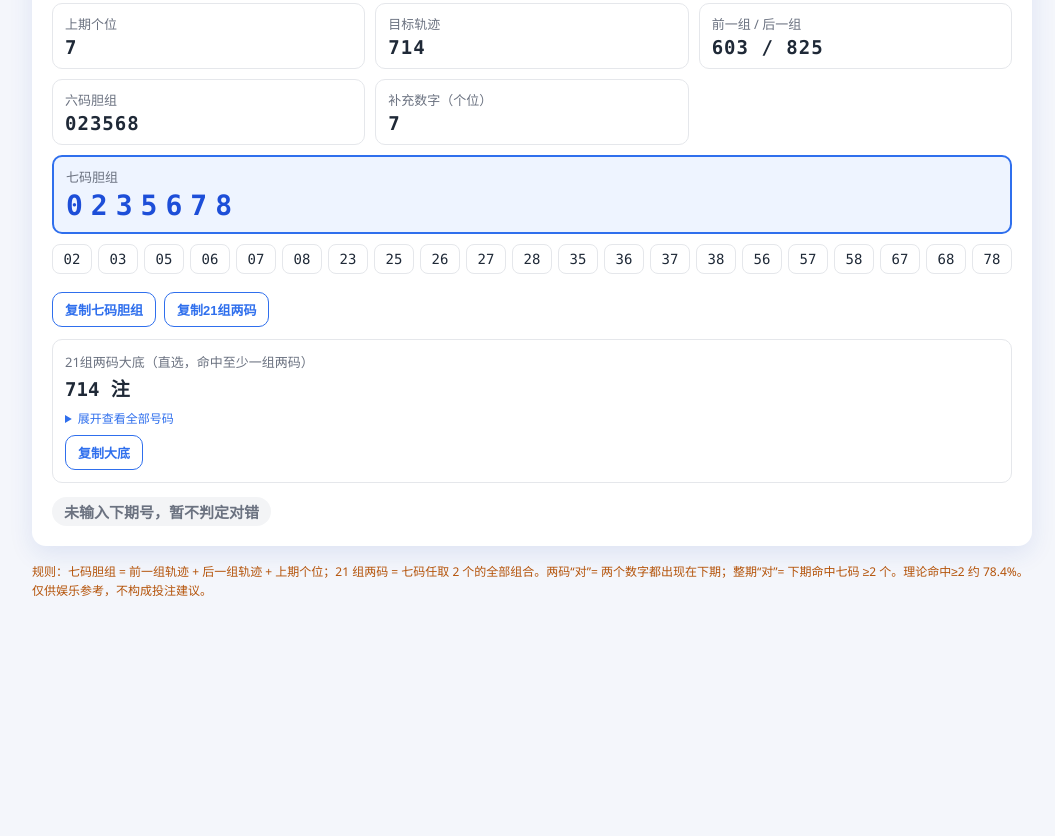
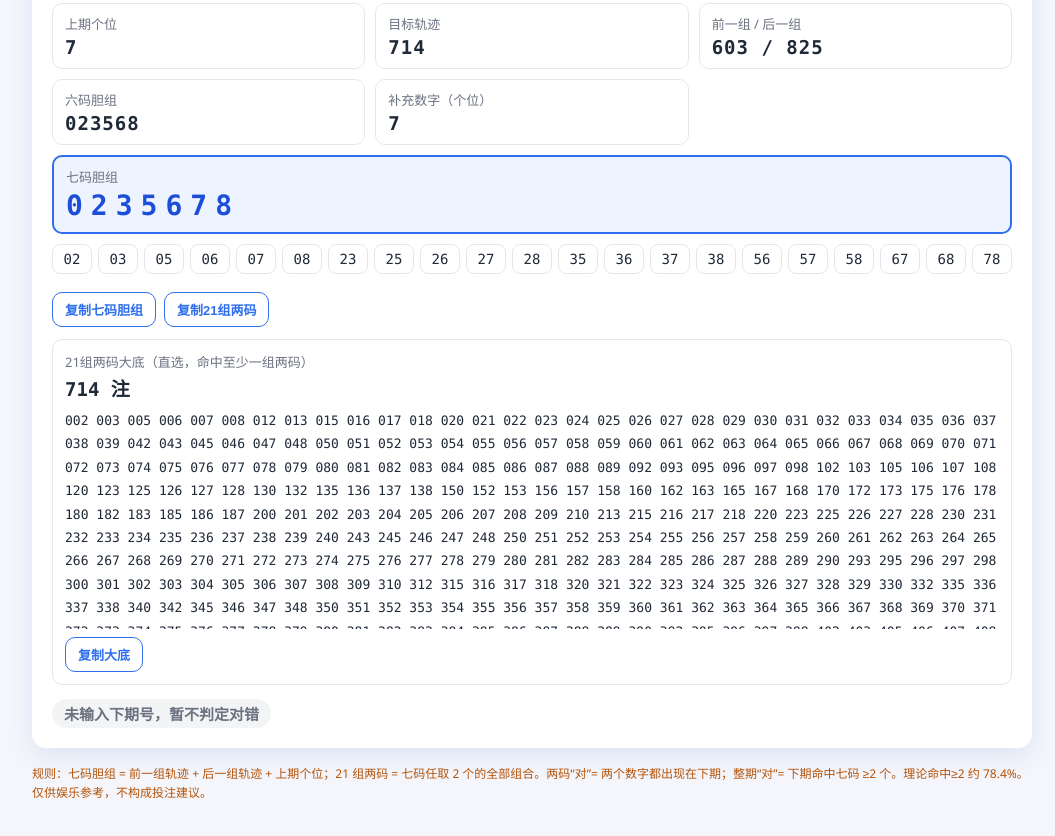
Before and after one commit to liu8086/fc3d-qima, a plain HTML site: page index.html in a window 1280 px wide. Shown: the part 512-1348 px from the top of the page, without its empty margins (108-1163 px from the left). Before the commit the page ends 1184 px from the top, so only its background shows below. Drawn offline with Linux system fonts and the light colour scheme.

Commit message:
update index.html

```diff
--- a/index.html
+++ b/index.html
@@ -230,7 +230,7 @@
     var bb = bigBase(c.seven);
     var bbText = bb.join(" ");
     html += '<div class="bigbase-box">21组两码大底（直选，命中至少一组两码）<b>' + bb.length + ' 注</b>';
-    html += '<details style="margin-top:8px;"><summary>展开查看全部号码</summary><div class="bigbase-list">' + bbText + '</div></details>';
+    html += '<div class="bigbase-list">' + bbText + '</div>';
     html += '<button class="btn ghost small" onclick="copyText(\'' + bbText + '\', this)">复制大底</button>';
     html += '</div>';
 
```
